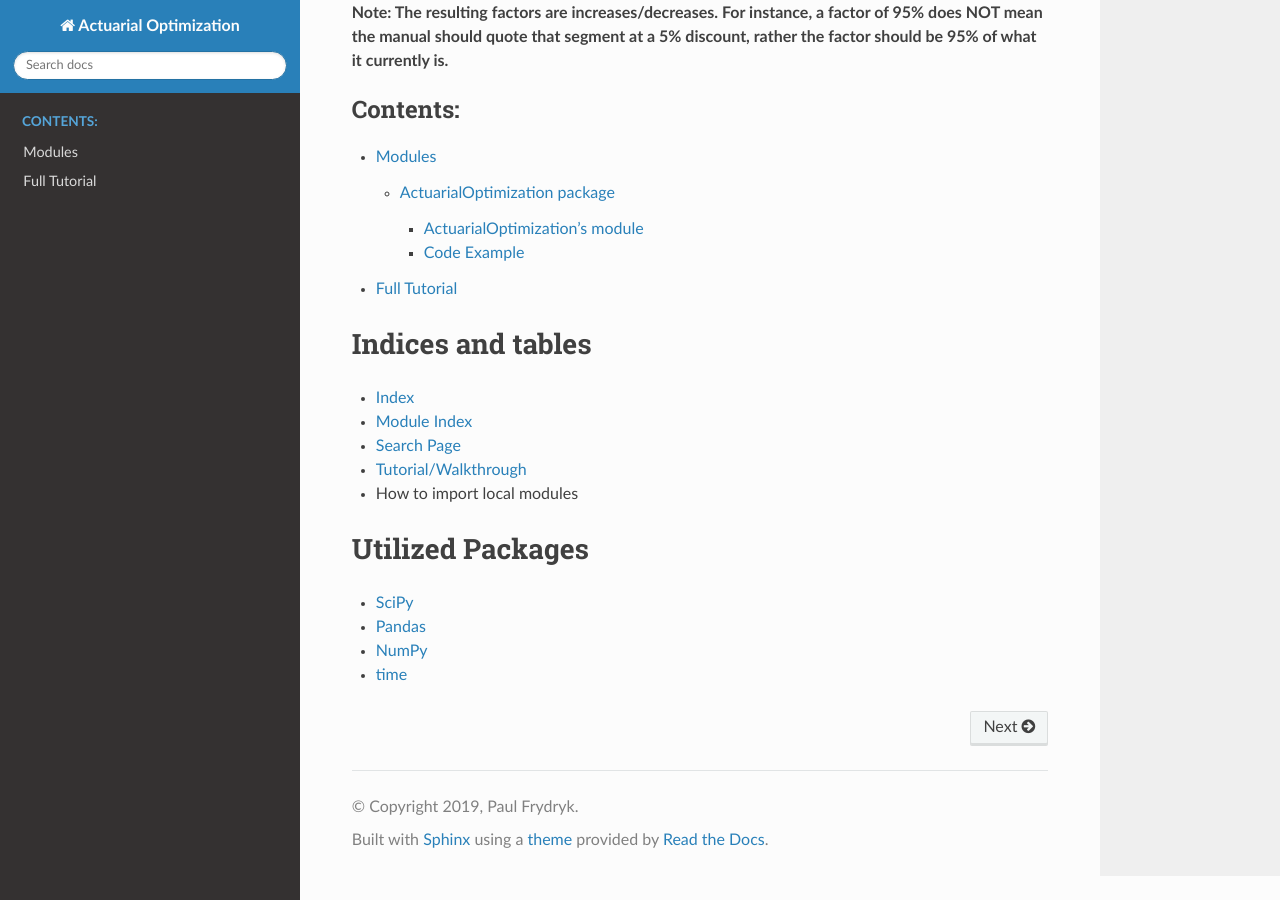
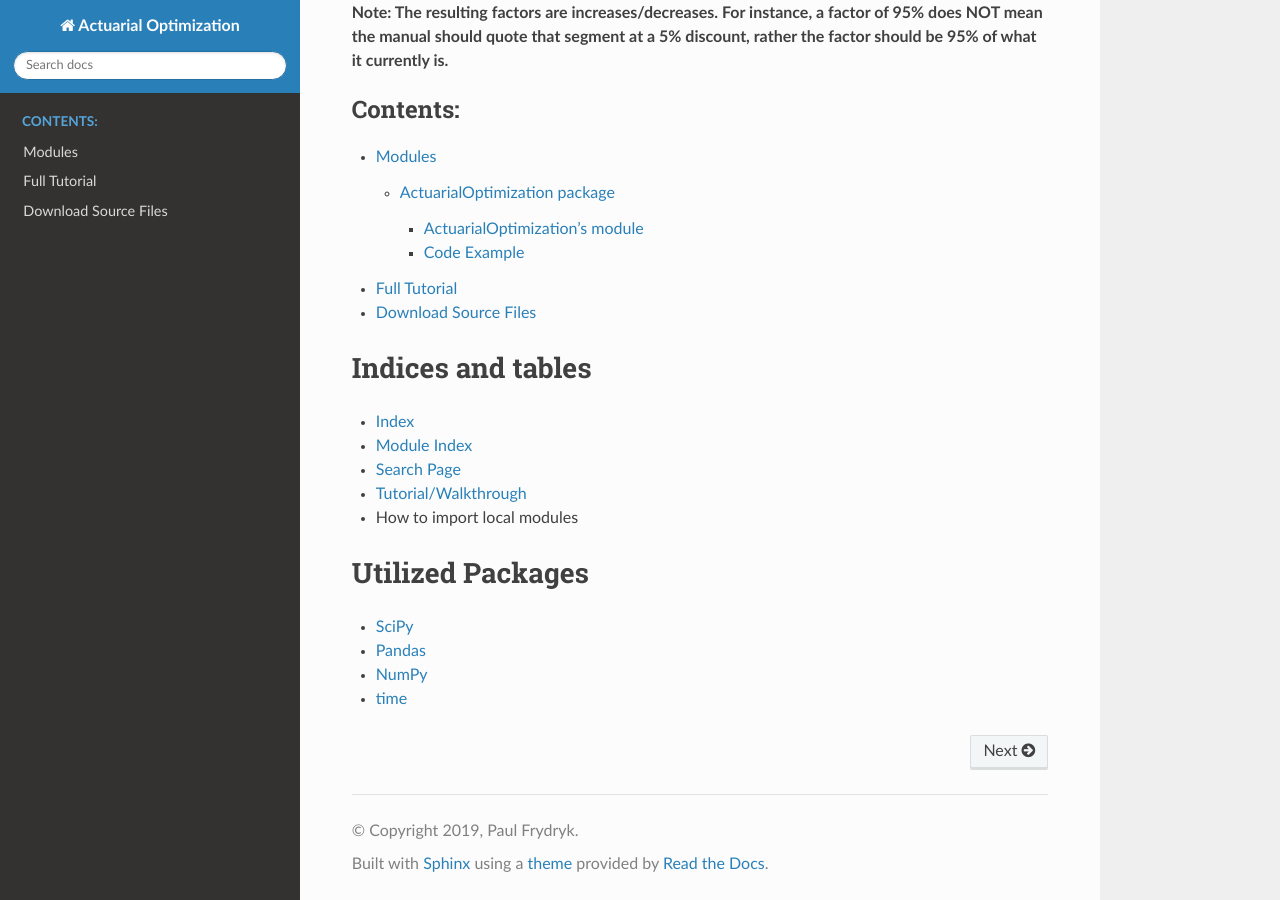
Before and after one commit to paulfryy/Actuarial_Optimization, a Sphinx documentation site: the page built from docs/source/index.rst, in a window 1280 px wide and 900 px high, scrolled down 628 px. Built offline with Sphinx 7.4.7 and the Read the Docs theme 2.0.0, drawn with Linux system fonts in a browser that asks for light colours.

Commit message:
Update index.rst

```diff
--- a/docs/source/index.rst
+++ b/docs/source/index.rst
@@ -32,7 +32,7 @@ The requirements to be able to use this package are as follows:
 
    Modules<modules>
    Full Tutorial<Tutorial>
-
+   Download Source Files<https://github.com/paulfryy/Actuarial_Optimization>
 
 
 
```
